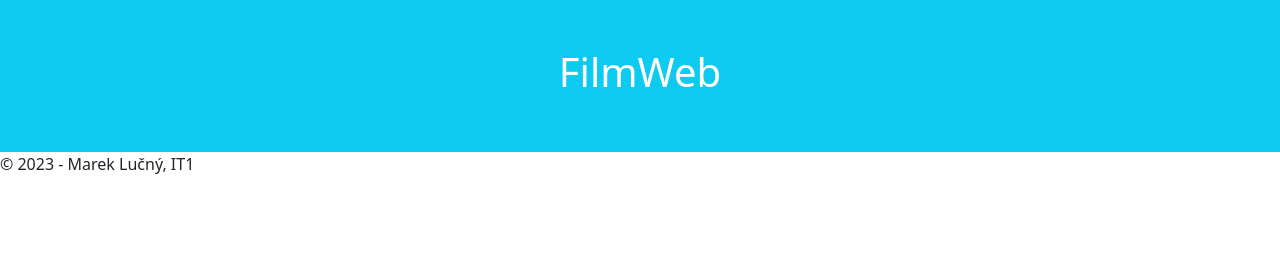
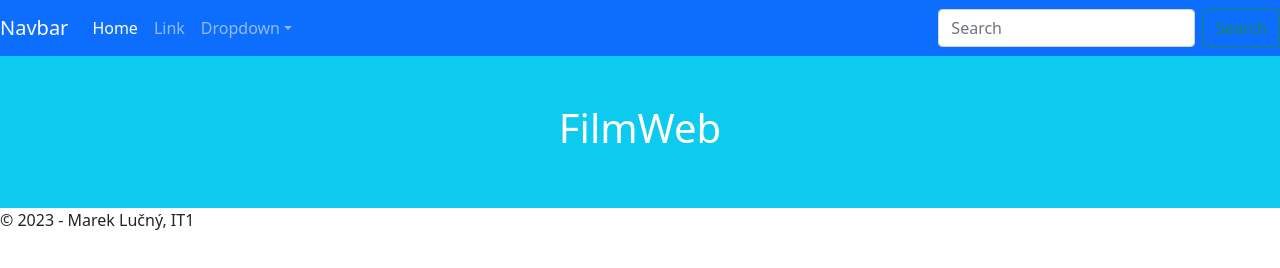
Before and after one commit to lucny/filmweb-p1, a plain HTML site: page index.html in a window 1280 px wide. Drawn offline with Linux system fonts and the light colour scheme.

Commit message:
03 - add navbar

```diff
--- a/index.html
+++ b/index.html
@@ -13,6 +13,32 @@
 </head>
 
 <body>
+  <nav class="navbar navbar-expand-sm navbar-dark bg-primary">
+      <a class="navbar-brand" href="#">Navbar</a>
+      <button class="navbar-toggler d-lg-none" type="button" data-bs-toggle="collapse" data-bs-target="#collapsibleNavId" aria-controls="collapsibleNavId"
+          aria-expanded="false" aria-label="Toggle navigation"></button>
+      <div class="collapse navbar-collapse" id="collapsibleNavId">
+          <ul class="navbar-nav me-auto mt-2 mt-lg-0">
+              <li class="nav-item">
+                  <a class="nav-link active" href="#" aria-current="page">Home <span class="visually-hidden">(current)</span></a>
+              </li>
+              <li class="nav-item">
+                  <a class="nav-link" href="#">Link</a>
+              </li>
+              <li class="nav-item dropdown">
+                  <a class="nav-link dropdown-toggle" href="#" id="dropdownId" data-bs-toggle="dropdown" aria-haspopup="true" aria-expanded="false">Dropdown</a>
+                  <div class="dropdown-menu" aria-labelledby="dropdownId">
+                      <a class="dropdown-item" href="#">Action 1</a>
+                      <a class="dropdown-item" href="#">Action 2</a>
+                  </div>
+              </li>
+          </ul>
+          <form class="d-flex my-2 my-lg-0">
+              <input class="form-control me-sm-2" type="text" placeholder="Search">
+              <button class="btn btn-outline-success my-2 my-sm-0" type="submit">Search</button>
+          </form>
+      </div>
+  </nav>
   <header class="bg-info p-5">
     <!-- place navbar here -->
     <h1 class="text-center text-white">FilmWeb</h1>
```
